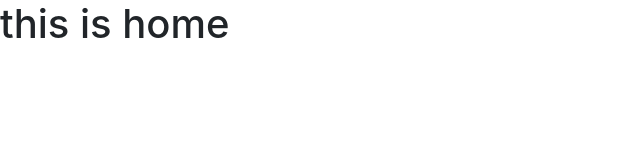
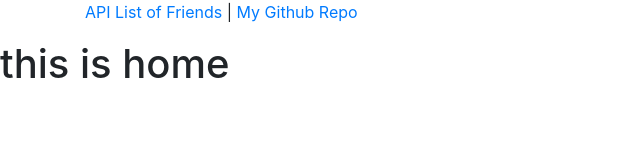
Before and after one commit to josemenis/Friend-Finder, a website: page app/public/index.html in a window 1280 px wide. Shown: the whole page, without its empty margins (0-640 px from the left). Drawn offline with nearby package versions, Linux system fonts and the light colour scheme.

Commit message:
started index.html build, thinking about how to do the app.post loop

```diff
--- a/app.js
+++ b/app.js
@@ -3,6 +3,7 @@
 // Series of npm packages that we will use to give our server useful functionality
 // ==============================================================================
 var express = require("express");
+var path = require("path");
 // ==============================================================================
 // EXPRESS CONFIGURATION
 // This sets up the basic properties for our express server
--- a/app/public/index.html
+++ b/app/public/index.html
@@ -10,9 +10,15 @@
     <link rel="stylesheet" href="https://stackpath.bootstrapcdn.com/bootstrap/4.3.1/css/bootstrap.min.css" integrity="sha384-ggOyR0iXCbMQv3Xipma34MD+dH/1fQ784/j6cY/iJTQUOhcWr7x9JvoRxT2MZw1T" crossorigin="anonymous">
   </head>
   <body>
+      <!-- button in jumbotron, -->
+      <!-- footer with 2 linked buttons -->
+      <footer class = "footer">
+        <div class = "container">
+          <p><a href = "/api/friends">API List of Friends</a> | <a href = "https://github.com/josemenis/Friend-Finder">My Github Repo</a></p>
+        </div>
+      </footer>
 
-<!-- need to build out this  -->
-<!-- button in jumbotron, two linked buttons -->
+
 <h1>this is home</h1>
 
     <!-- Optional JavaScript -->
--- a/app/routing/htmlRoutes.js
+++ b/app/routing/htmlRoutes.js
@@ -3,18 +3,14 @@
 // We need to include the path package to get the correct file path for our html
 // ===============================================================================
 var path = require("path");
-
-
 // ===============================================================================
 // ROUTING
 // ===============================================================================
-
 module.exports = function(app) {
   // HTML GET Requests
   // Below code handles when users "visit" a page.
   // In each of the below cases the user is shown an HTML page of content
   // ---------------------------------------------------------------------------
-
   app.get("/survey", function(req, res) {
     res.sendFile(path.join(__dirname, "../public/survey.html"));
   });
```
Also changed, not shown: app/routing/apiRoutes.js (+20 -16 lines).
